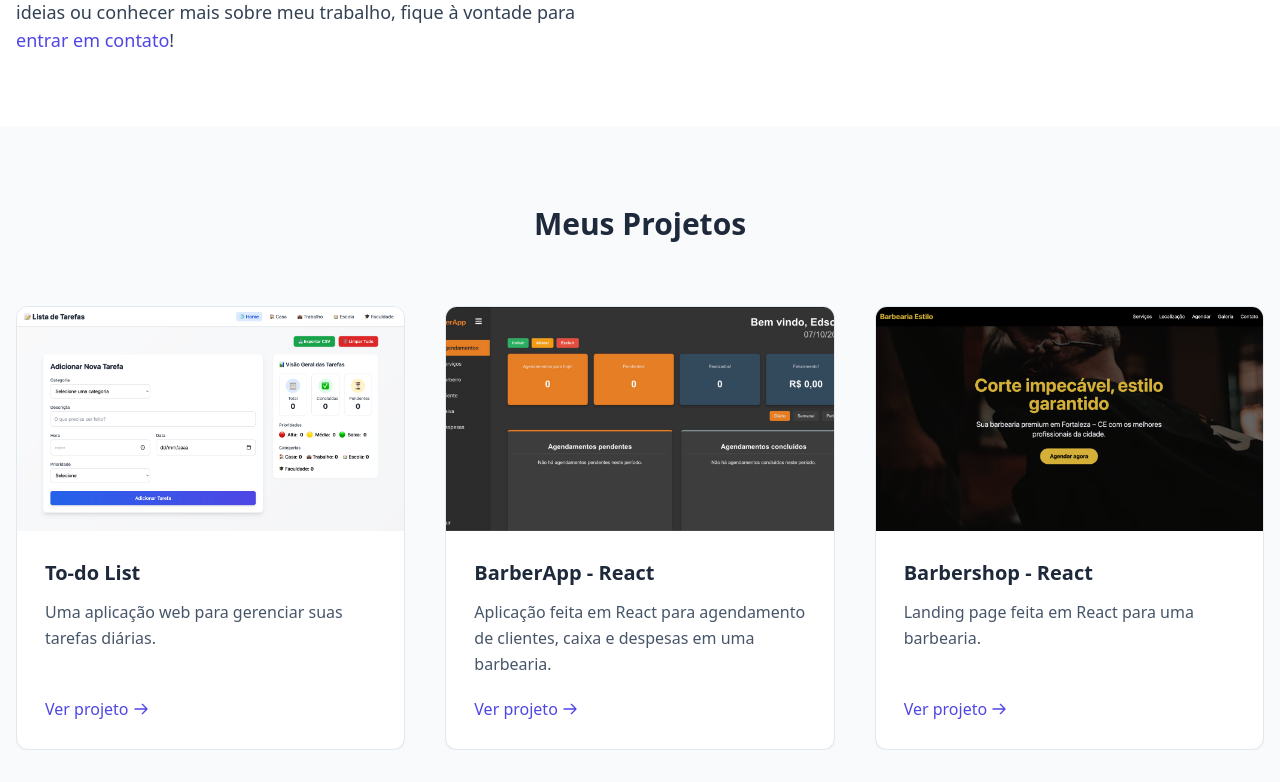
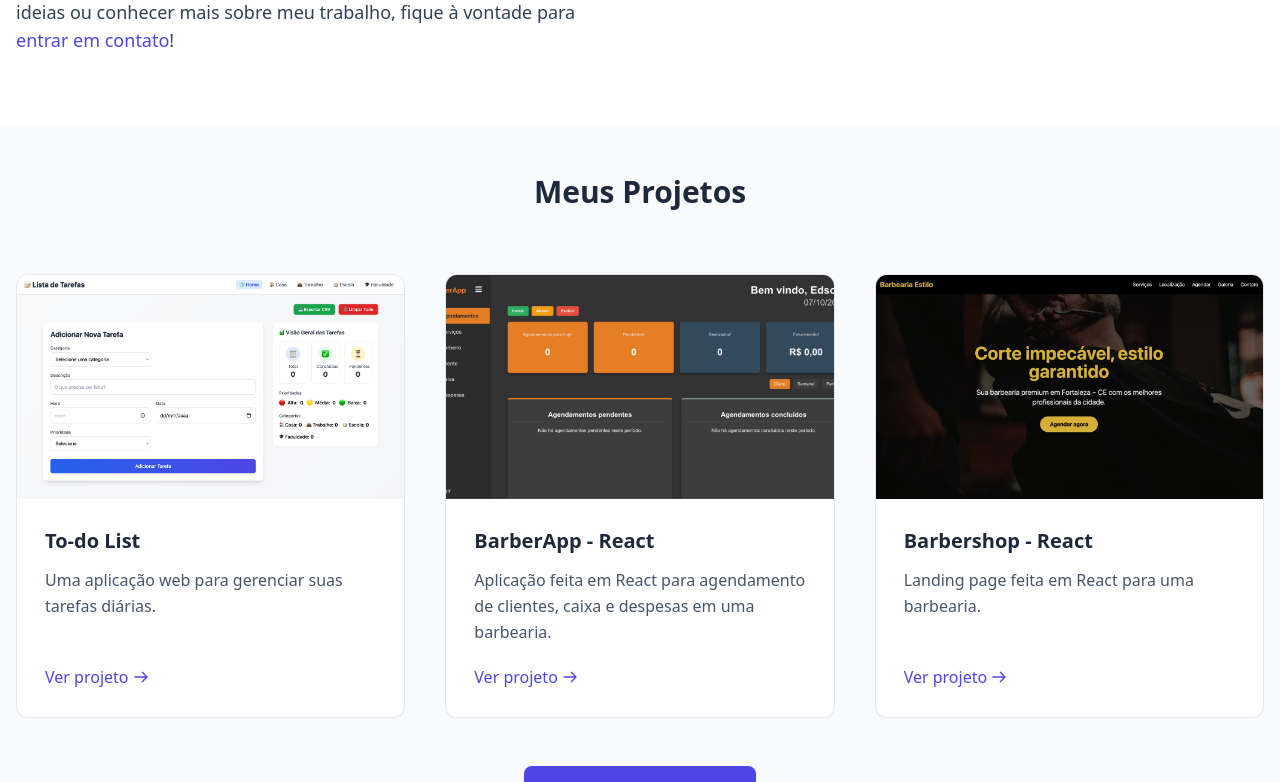
Before and after one commit to Edson468/Portif-lio---Edson-Carvalho, a React (Create React App) app: page / in a window 1280 px wide. Shown: the part 1800-2582 px from the top of the page. Built offline with nearby package versions, Linux system fonts and the light colour scheme.

Commit message:
Corrige AnimatedSection e padding das seções

```diff
--- a/src/components/AnimatedSection.jsx
+++ b/src/components/AnimatedSection.jsx
@@ -1,19 +1,12 @@
 // src/components/AnimatedSection.jsx
 import React, { useEffect, useRef } from 'react';
 
-// --- Componente AnimatedSection ---
-// Este é um componente reutilizável que envolve outras seções para aplicar
-// uma animação de "fade-in" quando a seção se torna visível na tela.
 export default function AnimatedSection({ id, children, className = "" }) {
-  // Cria uma referência para o elemento da seção.
   const sectionRef = useRef(null);
 
-  // Efeito que é executado uma vez quando o componente é montado.
   useEffect(() => {
-    // Cria um IntersectionObserver para observar quando a seção entra na viewport.
     const observer = new IntersectionObserver(
       (entries) => {
-        // Para cada entrada (seção) observada...
         entries.forEach(entry => {
           if (entry.isIntersecting) {
             entry.target.classList.add('animate-fade-in-up');
@@ -21,17 +14,14 @@ export default function AnimatedSection({ id, children, className = "" }) {
           }
         });
       },
-      { threshold: 0.1 } // A animação é acionada quando 10% da seção está visível.
+      { threshold: 0.1 }
     );
 
     if (sectionRef.current) {
-      // Inicializa a seção como invisível e ligeiramente deslocada para baixo.
       sectionRef.current.classList.add('opacity-0', 'translate-y-10');
-      // Começa a observar a seção.
       observer.observe(sectionRef.current);
     }
 
-    // Função de limpeza: para de observar a seção quando o componente é desmontado.
     return () => {
       if (sectionRef.current) {
         observer.unobserve(sectionRef.current);
@@ -39,12 +29,12 @@ export default function AnimatedSection({ id, children, className = "" }) {
     };
   }, []);
 
-  // Renderiza o elemento <section> com as propriedades e classes necessárias.
+  // Aplica as classes extras na section
   return (
     <section
       id={id}
       ref={sectionRef}
-      className={`min-h-screen flex items-center transition-opacity duration-700 ${className}`}
+      className={`py-12 transition-opacity duration-700 ${className}`}
     >
       {children}
     </section>
--- a/src/components/Projects.jsx
+++ b/src/components/Projects.jsx
@@ -41,7 +41,7 @@ export default function Projects() {
   }, [isModalOpen]);
 
   return (
-    <AnimatedSection id="projects" className="py-20 bg-slate-50">
+    <AnimatedSection id="projects" className="bg-slate-50">
       <div className="container mx-auto px-4">
         <h2 className="text-3xl font-bold text-center mb-16">Meus Projetos</h2>
 
```
